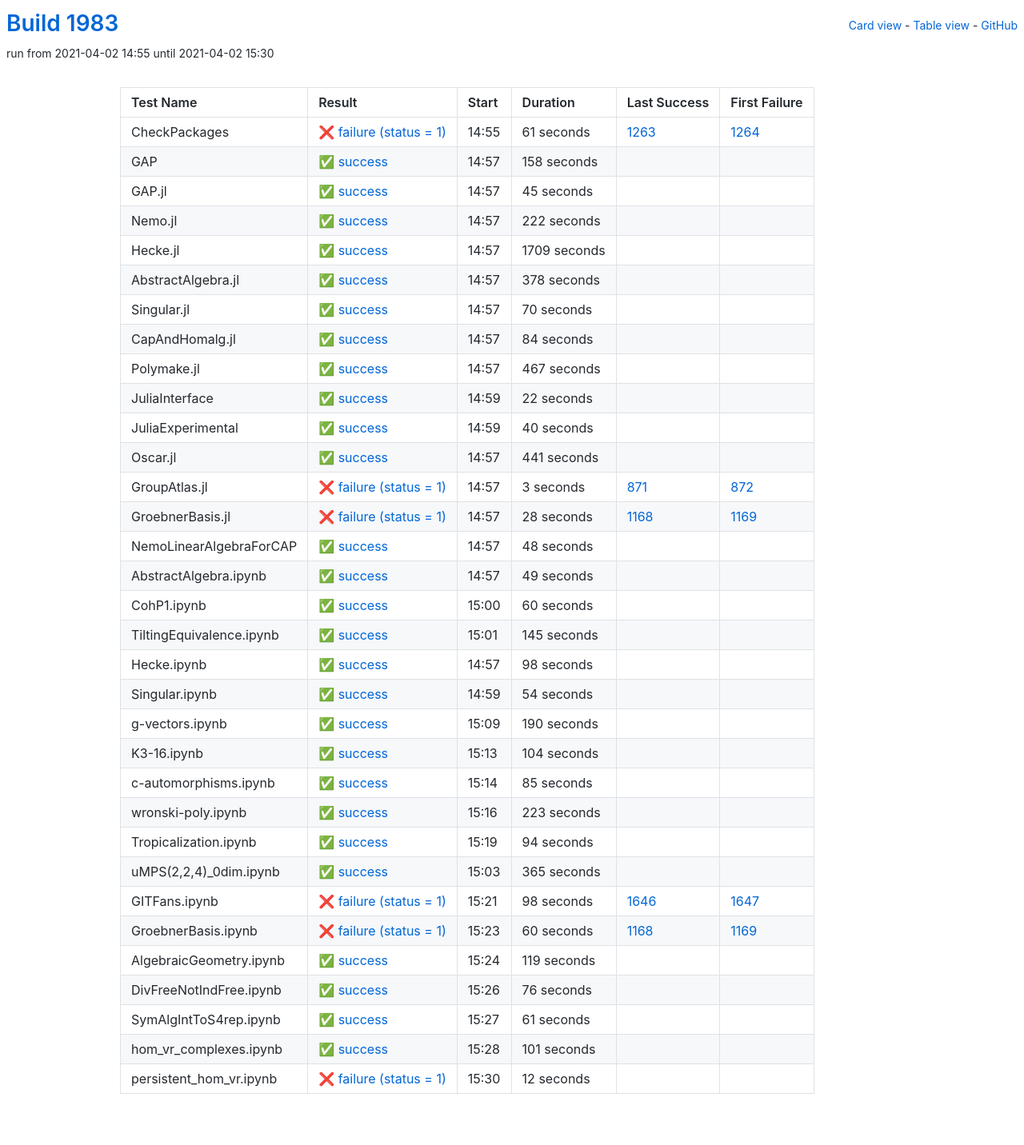
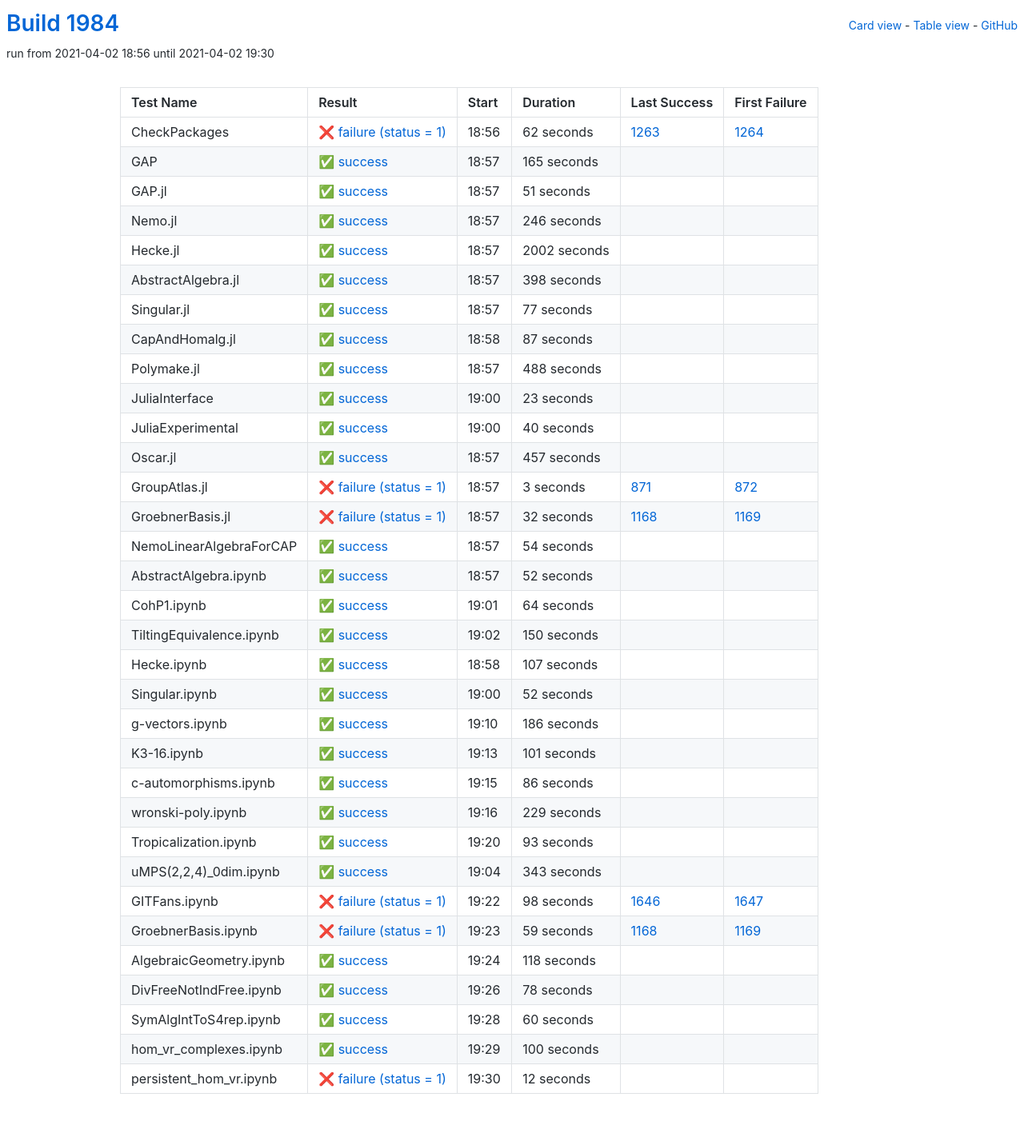
Before and after one commit to oscar-system/oscar-ci-status-stable, a Jekyll site: the page built from table.html, in a window 1280 px wide. Shown: the whole page at 80% size. Built offline with Jekyll 4.4.1, drawn with Linux system fonts in a browser that asks for light colours.

Commit message:
Build #1984

```diff
--- a/_data/ci.yml
+++ b/_data/ci.yml
@@ -1,6 +1,6 @@
 ---
-build: 1983
-build_url: https://oscarci.mathematik.uni-kl.de/job/oscar-stable/1983/
+build: 1984
+build_url: https://oscarci.mathematik.uni-kl.de/job/oscar-stable/1984/
 job: oscar-stable
 organization: oscar-system
 repo: oscar-ci-status-stable
@@ -8,128 +8,128 @@ repourl: https://github.com/oscar-system/oscar-ci-status-stable
 tests:
 - name: CheckPackages
   id: checkpackages
-  log: https://oscarci.mathematik.uni-kl.de/job/oscar-stable/1983/artifact/logs/build-1983/CheckPackages.log
-  start: 2021-04-02 14:55
+  log: https://oscarci.mathematik.uni-kl.de/job/oscar-stable/1984/artifact/logs/build-1984/CheckPackages.log
+  start: 2021-04-02 18:56
   success: false
   exitcode: 1
   status: failure
-  duration: 61
+  duration: 62
   last_success: 1263
   last_success_url: https://oscarci.mathematik.uni-kl.de/job/oscar-stable/1263/
   first_failure: 1264
   first_failure_url: https://oscarci.mathematik.uni-kl.de/job/oscar-stable/1264/
 - name: GAP
   id: gap
-  log: https://oscarci.mathematik.uni-kl.de/job/oscar-stable/1983/artifact/logs/build-1983/GAP.log
-  start: 2021-04-02 14:57
+  log: https://oscarci.mathematik.uni-kl.de/job/oscar-stable/1984/artifact/logs/build-1984/GAP.log
+  start: 2021-04-02 18:57
   success: true
   exitcode: 0
   status: success
-  duration: 158
+  duration: 165
   last_success: false
   last_success_url:
   first_failure: false
   first_failure_url:
 - name: GAP.jl
   id: gap-jl
-  log: https://oscarci.mathematik.uni-kl.de/job/oscar-stable/1983/artifact/logs/build-1983/GAP.jl.log
-  start: 2021-04-02 14:57
+  log: https://oscarci.mathematik.uni-kl.de/job/oscar-stable/1984/artifact/logs/build-1984/GAP.jl.log
+  start: 2021-04-02 18:57
   success: true
   exitcode: 0
   status: success
-  duration: 45
+  duration: 51
   last_success: false
   last_success_url:
   first_failure: false
   first_failure_url:
 - name: Nemo.jl
   id: nemo-jl
-  log: https://oscarci.mathematik.uni-kl.de/job/oscar-stable/1983/artifact/logs/build-1983/Nemo.jl.log
-  start: 2021-04-02 14:57
+  log: https://oscarci.mathematik.uni-kl.de/job/oscar-stable/1984/artifact/logs/build-1984/Nemo.jl.log
+  start: 2021-04-02 18:57
   success: true
   exitcode: 0
   status: success
-  duration: 222
+  duration: 246
   last_success: false
   last_success_url:
   first_failure: false
   first_failure_url:
 - name: Hecke.jl
   id: hecke-jl
-  log: https://oscarci.mathematik.uni-kl.de/job/oscar-stable/1983/artifact/logs/build-1983/Hecke.jl.log
-  start: 2021-04-02 14:57
+  log: https://oscarci.mathematik.uni-kl.de/job/oscar-stable/1984/artifact/logs/build-1984/Hecke.jl.log
+  start: 2021-04-02 18:57
   success: true
   exitcode: 0
   status: success
-  duration: 1709
+  duration: 2002
   last_success: false
   last_success_url:
   first_failure: false
   first_failure_url:
 - name: AbstractAlgebra.jl
   id: abstractalgebra-jl
-  log: https://oscarci.mathematik.uni-kl.de/job/oscar-stable/1983/artifact/logs/build-1983/AbstractAlgebra.jl.log
-  start: 2021-04-02 14:57
+  log: https://oscarci.mathematik.uni-kl.de/job/oscar-stable/1984/artifact/logs/build-1984/AbstractAlgebra.jl.log
+  start: 2021-04-02 18:57
   success: true
   exitcode: 0
   status: success
-  duration: 378
+  duration: 398
   last_success: false
   last_success_url:
   first_failure: false
   first_failure_url:
 - name: Singular.jl
   id: singular-jl
-  log: https://oscarci.mathematik.uni-kl.de/job/oscar-stable/1983/artifact/logs/build-1983/Singular.jl.log
-  start: 2021-04-02 14:57
+  log: https://oscarci.mathematik.uni-kl.de/job/oscar-stable/1984/artifact/logs/build-1984/Singular.jl.log
+  start: 2021-04-02 18:57
   success: true
   exitcode: 0
   status: success
-  duration: 70
+  duration: 77
   last_success: false
   last_success_url:
   first_failure: false
   first_failure_url:
 - name: CapAndHomalg.jl
   id: capandhomalg-jl
-  log: https://oscarci.mathematik.uni-kl.de/job/oscar-stable/1983/artifact/logs/build-1983/CapAndHomalg.jl.log
-  start: 2021-04-02 14:57
+  log: https://oscarci.mathematik.uni-kl.de/job/oscar-stable/1984/artifact/logs/build-1984/CapAndHomalg.jl.log
+  start: 2021-04-02 18:58
   success: true
   exitcode: 0
   status: success
-  duration: 84
+  duration: 87
   last_success: false
   last_success_url:
   first_failure: false
   first_failure_url:
 - name: Polymake.jl
   id: polymake-jl
-  log: https://oscarci.mathematik.uni-kl.de/job/oscar-stable/1983/artifact/logs/build-1983/Polymake.jl.log
-  start: 2021-04-02 14:57
+  log: https://oscarci.mathematik.uni-kl.de/job/oscar-stable/1984/artifact/logs/build-1984/Polymake.jl.log
+  start: 2021-04-02 18:57
   success: true
   exitcode: 0
   status: success
-  duration: 467
+  duration: 488
   last_success: false
   last_success_url:
   first_failure: false
   first_failure_url:
 - name: JuliaInterface
   id: juliainterface
-  log: https://oscarci.mathematik.uni-kl.de/job/oscar-stable/1983/artifact/logs/build-1983/JuliaInterface.log
-  start: 2021-04-02 14:59
+  log: https://oscarci.mathematik.uni-kl.de/job/oscar-stable/1984/artifact/logs/build-1984/JuliaInterface.log
+  start: 2021-04-02 19:00
   success: true
   exitcode: 0
   status: success
-  duration: 22
+  duration: 23
   last_success: false
   last_success_url:
   first_failure: false
   first_failure_url:
 - name: JuliaExperimental
   id: juliaexperimental
-  log: https://oscarci.mathematik.uni-kl.de/job/oscar-stable/1983/artifact/logs/build-1983/JuliaExperimental.log
-  start: 2021-04-02 14:59
+  log: https://oscarci.mathematik.uni-kl.de/job/oscar-stable/1984/artifact/logs/build-1984/JuliaExperimental.log
+  start: 2021-04-02 19:00
   success: true
   exitcode: 0
   status: success
@@ -140,20 +140,20 @@ tests:
   first_failure_url:
 - name: Oscar.jl
   id: oscar-jl
-  log: https://oscarci.mathematik.uni-kl.de/job/oscar-stable/1983/artifact/logs/build-1983/Oscar.jl.log
-  start: 2021-04-02 14:57
+  log: https://oscarci.mathematik.uni-kl.de/job/oscar-stable/1984/artifact/logs/build-1984/Oscar.jl.log
+  start: 2021-04-02 18:57
   success: true
   exitcode: 0
   status: success
-  duration: 441
+  duration: 457
   last_success: false
   last_success_url:
   first_failure: false
   first_failure_url:
 - name: GroupAtlas.jl
   id: groupatlas-jl
-  log: https://oscarci.mathematik.uni-kl.de/job/oscar-stable/1983/artifact/logs/build-1983/GroupAtlas.jl.log
-  start: 2021-04-02 14:57
+  log: https://oscarci.mathematik.uni-kl.de/job/oscar-stable/1984/artifact/logs/build-1984/GroupAtlas.jl.log
+  start: 2021-04-02 18:57
   success: false
   exitcode: 1
   status: failure
@@ -164,80 +164,20 @@ tests:
   first_failure_url: https://oscarci.mathematik.uni-kl.de/job/oscar-stable/872/
 - name: GroebnerBasis.jl
   id: groebnerbasis-jl
-  log: https://oscarci.mathematik.uni-kl.de/job/oscar-stable/1983/artifact/logs/build-1983/GroebnerBasis.jl.log
-  start: 2021-04-02 14:57
+  log: https://oscarci.mathematik.uni-kl.de/job/oscar-stable/1984/artifact/logs/build-1984/GroebnerBasis.jl.log
+  start: 2021-04-02 18:57
   success: false
   exitcode: 1
   status: failure
-  duration: 28
+  duration: 32
   last_success: 1168
   last_success_url: https://oscarci.mathematik.uni-kl.de/job/oscar-stable/1168/
   first_failure: 1169
   first_failure_url: https://oscarci.mathematik.uni-kl.de/job/oscar-stable/1169/
 - name: NemoLinearAlgebraForCAP
   id: nemolinearalgebraforcap
-  log: https://oscarci.mathematik.uni-kl.de/job/oscar-stable/1983/artifact/logs/build-1983/NemoLinearAlgebraForCAP.log
-  start: 2021-04-02 14:57
-  success: true
-  exitcode: 0
-  status: success
-  duration: 48
-  last_success: false
-  last_success_url:
-  first_failure: false
-  first_failure_url:
-- name: AbstractAlgebra.ipynb
-  id: abstractalgebra-ipynb
-  log: https://oscarci.mathematik.uni-kl.de/job/oscar-stable/1983/artifact/logs/build-1983/AbstractAlgebra.ipynb.log
-  start: 2021-04-02 14:57
-  success: true
-  exitcode: 0
-  status: success
-  duration: 49
-  last_success: false
-  last_success_url:
-  first_failure: false
-  first_failure_url:
-- name: CohP1.ipynb
-  id: cohp1-ipynb
-  log: https://oscarci.mathematik.uni-kl.de/job/oscar-stable/1983/artifact/logs/build-1983/CohP1.ipynb.log
-  start: 2021-04-02 15:00
-  success: true
-  exitcode: 0
-  status: success
-  duration: 60
-  last_success: false
-  last_success_url:
-  first_failure: false
-  first_failure_url:
-- name: TiltingEquivalence.ipynb
-  id: tiltingequivalence-ipynb
-  log: https://oscarci.mathematik.uni-kl.de/job/oscar-stable/1983/artifact/logs/build-1983/TiltingEquivalence.ipynb.log
-  start: 2021-04-02 15:01
-  success: true
-  exitcode: 0
-  status: success
-  duration: 145
-  last_success: false
-  last_success_url:
-  first_failure: false
-  first_failure_url:
-- name: Hecke.ipynb
-  id: hecke-ipynb
-  log: https://oscarci.mathematik.uni-kl.de/job/oscar-stable/1983/artifact/logs/build-1983/Hecke.ipynb.log
-  start: 2021-04-02 14:57
-  success: true
-  exitcode: 0
-  status: success
-  duration: 98
-  last_success: false
-  last_success_url:
-  first_failure: false
-  first_failure_url:
-- name: Singular.ipynb
-  id: singular-ipynb
-  log: https://oscarci.mathematik.uni-kl.de/job/oscar-stable/1983/artifact/logs/build-1983/Singular.ipynb.log
-  start: 2021-04-02 14:59
+  log: https://oscarci.mathematik.uni-kl.de/job/oscar-stable/1984/artifact/logs/build-1984/NemoLinearAlgebraForCAP.log
+  start: 2021-04-02 18:57
   success: true
   exitcode: 0
   status: success
@@ -246,82 +186,142 @@ tests:
   last_success_url:
   first_failure: false
   first_failure_url:
-- name: g-vectors.ipynb
-  id: g-vectors-ipynb
-  log: https://oscarci.mathematik.uni-kl.de/job/oscar-stable/1983/artifact/logs/build-1983/g-vectors.ipynb.log
-  start: 2021-04-02 15:09
+- name: AbstractAlgebra.ipynb
+  id: abstractalgebra-ipynb
+  log: https://oscarci.mathematik.uni-kl.de/job/oscar-stable/1984/artifact/logs/build-1984/AbstractAlgebra.ipynb.log
+  start: 2021-04-02 18:57
   success: true
   exitcode: 0
   status: success
-  duration: 190
+  duration: 52
+  last_success: false
+  last_success_url:
+  first_failure: false
+  first_failure_url:
+- name: CohP1.ipynb
+  id: cohp1-ipynb
+  log: https://oscarci.mathematik.uni-kl.de/job/oscar-stable/1984/artifact/logs/build-1984/CohP1.ipynb.log
+  start: 2021-04-02 19:01
+  success: true
+  exitcode: 0
+  status: success
+  duration: 64
+  last_success: false
+  last_success_url:
+  first_failure: false
+  first_failure_url:
+- name: TiltingEquivalence.ipynb
+  id: tiltingequivalence-ipynb
+  log: https://oscarci.mathematik.uni-kl.de/job/oscar-stable/1984/artifact/logs/build-1984/TiltingEquivalence.ipynb.log
+  start: 2021-04-02 19:02
+  success: true
+  exitcode: 0
+  status: success
+  duration: 150
+  last_success: false
+  last_success_url:
+  first_failure: false
+  first_failure_url:
+- name: Hecke.ipynb
+  id: hecke-ipynb
+  log: https://oscarci.mathematik.uni-kl.de/job/oscar-stable/1984/artifact/logs/build-1984/Hecke.ipynb.log
+  start: 2021-04-02 18:58
+  success: true
+  exitcode: 0
+  status: success
+  duration: 107
+  last_success: false
+  last_success_url:
+  first_failure: false
+  first_failure_url:
+- name: Singular.ipynb
+  id: singular-ipynb
+  log: https://oscarci.mathematik.uni-kl.de/job/oscar-stable/1984/artifact/logs/build-1984/Singular.ipynb.log
+  start: 2021-04-02 19:00
+  success: true
+  exitcode: 0
+  status: success
+  duration: 52
+  last_success: false
+  last_success_url:
+  first_failure: false
+  first_failure_url:
+- name: g-vectors.ipynb
+  id: g-vectors-ipynb
+  log: https://oscarci.mathematik.uni-kl.de/job/oscar-stable/1984/artifact/logs/build-1984/g-vectors.ipynb.log
+  start: 2021-04-02 19:10
+  success: true
+  exitcode: 0
+  status: success
+  duration: 186
   last_success: false
   last_success_url:
   first_failure: false
   first_failure_url:
 - name: K3-16.ipynb
   id: k3-16-ipynb
-  log: https://oscarci.mathematik.uni-kl.de/job/oscar-stable/1983/artifact/logs/build-1983/K3-16.ipynb.log
-  start: 2021-04-02 15:13
+  log: https://oscarci.mathematik.uni-kl.de/job/oscar-stable/1984/artifact/logs/build-1984/K3-16.ipynb.log
+  start: 2021-04-02 19:13
   success: true
   exitcode: 0
   status: success
-  duration: 104
+  duration: 101
   last_success: false
   last_success_url:
   first_failure: false
   first_failure_url:
 - name: c-automorphisms.ipynb
   id: c-automorphisms-ipynb
-  log: https://oscarci.mathematik.uni-kl.de/job/oscar-stable/1983/artifact/logs/build-1983/c-automorphisms.ipynb.log
-  start: 2021-04-02 15:14
+  log: https://oscarci.mathematik.uni-kl.de/job/oscar-stable/1984/artifact/logs/build-1984/c-automorphisms.ipynb.log
+  start: 2021-04-02 19:15
   success: true
   exitcode: 0
   status: success
-  duration: 85
+  duration: 86
   last_success: false
   last_success_url:
   first_failure: false
   first_failure_url:
 - name: wronski-poly.ipynb
   id: wronski-poly-ipynb
-  log: https://oscarci.mathematik.uni-kl.de/job/oscar-stable/1983/artifact/logs/build-1983/wronski-poly.ipynb.log
-  start: 2021-04-02 15:16
+  log: https://oscarci.mathematik.uni-kl.de/job/oscar-stable/1984/artifact/logs/build-1984/wronski-poly.ipynb.log
+  start: 2021-04-02 19:16
   success: true
   exitcode: 0
   status: success
-  duration: 223
+  duration: 229
   last_success: false
   last_success_url:
   first_failure: false
   first_failure_url:
 - name: Tropicalization.ipynb
   id: tropicalization-ipynb
-  log: https://oscarci.mathematik.uni-kl.de/job/oscar-stable/1983/artifact/logs/build-1983/Tropicalization.ipynb.log
-  start: 2021-04-02 15:19
+  log: https://oscarci.mathematik.uni-kl.de/job/oscar-stable/1984/artifact/logs/build-1984/Tropicalization.ipynb.log
+  start: 2021-04-02 19:20
   success: true
   exitcode: 0
   status: success
-  duration: 94
+  duration: 93
   last_success: false
   last_success_url:
   first_failure: false
   first_failure_url:
 - name: uMPS(2,2,4)_0dim.ipynb
   id: umps-2-2-4-0dim-ipynb
-  log: https://oscarci.mathematik.uni-kl.de/job/oscar-stable/1983/artifact/logs/build-1983/uMPS-2-2-4-_0dim.ipynb.log
-  start: 2021-04-02 15:03
+  log: https://oscarci.mathematik.uni-kl.de/job/oscar-stable/1984/artifact/logs/build-1984/uMPS-2-2-4-_0dim.ipynb.log
+  start: 2021-04-02 19:04
   success: true
   exitcode: 0
   status: success
-  duration: 365
+  duration: 343
   last_success: false
   last_success_url:
   first_failure: false
   first_failure_url:
 - name: GITFans.ipynb
   id: gitfans-ipynb
-  log: https://oscarci.mathematik.uni-kl.de/job/oscar-stable/1983/artifact/logs/build-1983/GITFans.ipynb.log
-  start: 2021-04-02 15:21
+  log: https://oscarci.mathematik.uni-kl.de/job/oscar-stable/1984/artifact/logs/build-1984/GITFans.ipynb.log
+  start: 2021-04-02 19:22
   success: false
   exitcode: 1
   status: failure
@@ -332,68 +332,68 @@ tests:
   first_failure_url: https://oscarci.mathematik.uni-kl.de/job/oscar-stable/1647/
 - name: GroebnerBasis.ipynb
   id: groebnerbasis-ipynb
-  log: https://oscarci.mathematik.uni-kl.de/job/oscar-stable/1983/artifact/logs/build-1983/GroebnerBasis.ipynb.log
-  start: 2021-04-02 15:23
+  log: https://oscarci.mathematik.uni-kl.de/job/oscar-stable/1984/artifact/logs/build-1984/GroebnerBasis.ipynb.log
+  start: 2021-04-02 19:23
   success: false
   exitcode: 1
   status: failure
-  duration: 60
+  duration: 59
   last_success: 1168
   last_success_url: https://oscarci.mathematik.uni-kl.de/job/oscar-stable/1168/
   first_failure: 1169
   first_failure_url: https://oscarci.mathematik.uni-kl.de/job/oscar-stable/1169/
 - name: AlgebraicGeometry.ipynb
   id: algebraicgeometry-ipynb
-  log: https://oscarci.mathematik.uni-kl.de/job/oscar-stable/1983/artifact/logs/build-1983/AlgebraicGeometry.ipynb.log
-  start: 2021-04-02 15:24
+  log: https://oscarci.mathematik.uni-kl.de/job/oscar-stable/1984/artifact/logs/build-1984/AlgebraicGeometry.ipynb.log
+  start: 2021-04-02 19:24
   success: true
   exitcode: 0
   status: success
-  duration: 119
+  duration: 118
   last_success: false
   last_success_url:
   first_failure: false
   first_failure_url:
 - name: DivFreeNotIndFree.ipynb
   id: divfreenotindfree-ipynb
-  log: https://oscarci.mathematik.uni-kl.de/job/oscar-stable/1983/artifact/logs/build-1983/DivFreeNotIndFree.ipynb.log
-  start: 2021-04-02 15:26
+  log: https://oscarci.mathematik.uni-kl.de/job/oscar-stable/1984/artifact/logs/build-1984/DivFreeNotIndFree.ipynb.log
+  start: 2021-04-02 19:26
   success: true
   exitcode: 0
   status: success
-  duration: 76
+  duration: 78
   last_success: false
   last_success_url:
   first_failure: false
   first_failure_url:
 - name: SymAlgIntToS4rep.ipynb
   id: symalginttos4rep-ipynb
-  log: https://oscarci.mathematik.uni-kl.de/job/oscar-stable/1983/artifact/logs/build-1983/SymAlgIntToS4rep.ipynb.log
-  start: 2021-04-02 15:27
+  log: https://oscarci.mathematik.uni-kl.de/job/oscar-stable/1984/artifact/logs/build-1984/SymAlgIntToS4rep.ipynb.log
+  start: 2021-04-02 19:28
   success: true
   exitcode: 0
   status: success
-  duration: 61
+  duration: 60
   last_success: false
   last_success_url:
   first_failure: false
   first_failure_url:
 - name: hom_vr_complexes.ipynb
   id: hom-vr-complexes-ipynb
-  log: https://oscarci.mathematik.uni-kl.de/job/oscar-stable/1983/artifact/logs/build-1983/hom_vr_complexes.ipynb.log
-  start: 2021-04-02 15:28
+  log: https://oscarci.mathematik.uni-kl.de/job/oscar-stable/1984/artifact/logs/build-1984/hom_vr_complexes.ipynb.log
+  start: 2021-04-02 19:29
   success: true
   exitcode: 0
   status: success
-  duration: 101
+  duration: 100
   last_success: false
   last_success_url:
   first_failure: false
   first_failure_url:
 - name: persistent_hom_vr.ipynb
   id: persistent-hom-vr-ipynb
-  log: https://oscarci.mathematik.uni-kl.de/job/oscar-stable/1983/artifact/logs/build-1983/persistent_hom_vr.ipynb.log
-  start: 2021-04-02 15:30
+  log: https://oscarci.mathematik.uni-kl.de/job/oscar-stable/1984/artifact/logs/build-1984/persistent_hom_vr.ipynb.log
+  start: 2021-04-02 19:30
   success: false
   exitcode: 1
   status: failure
```
Also changed, not shown: README.md.
